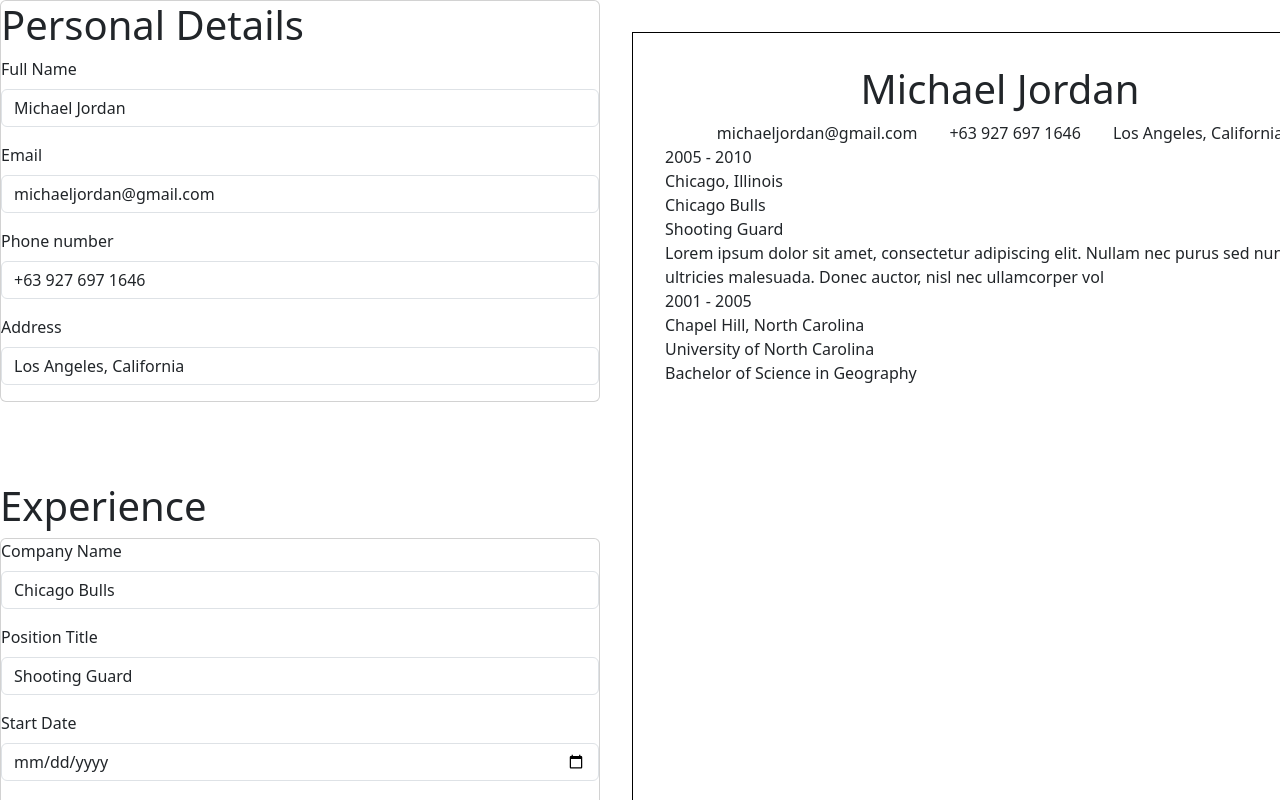
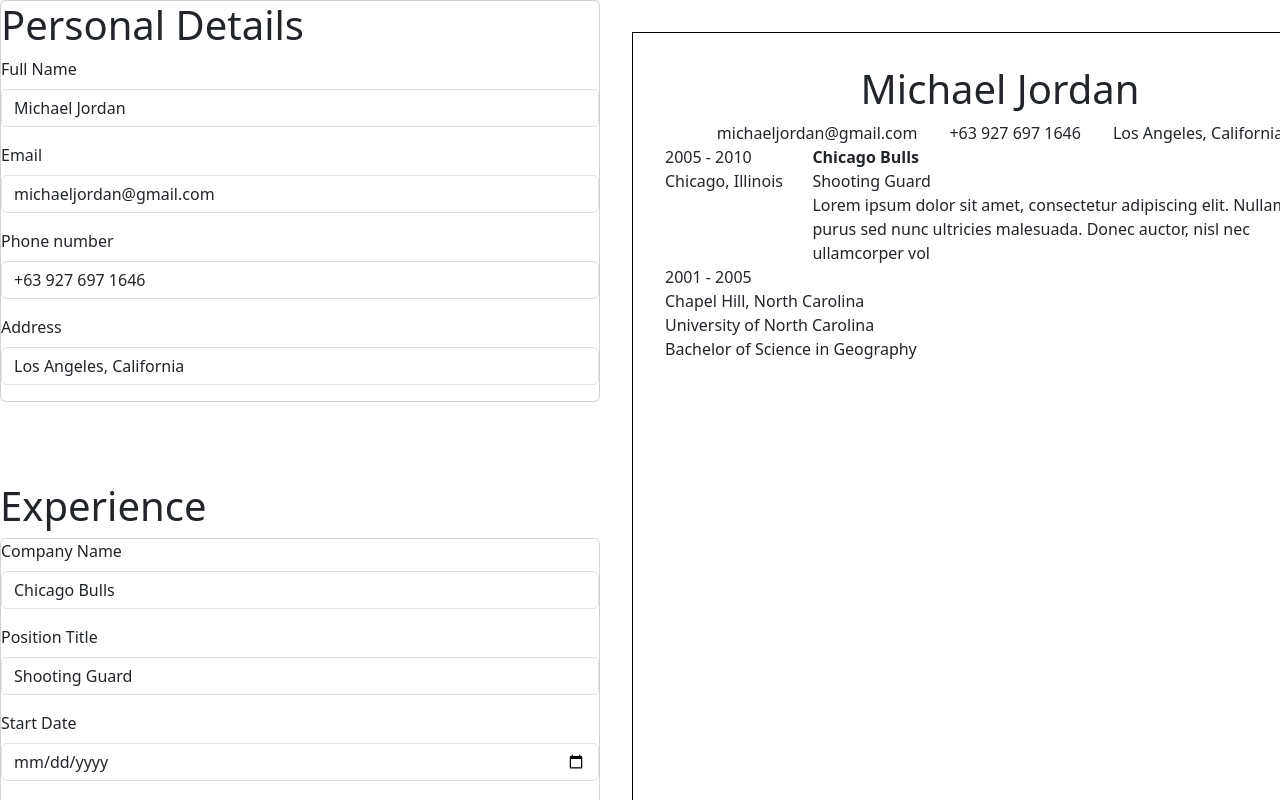
Before and after one commit to neilcasas/resume, a React (Vite) app: page / in a window 1280 px wide. Shown: the top 800 px of the page. Built offline with nearby package versions, Linux system fonts and the light colour scheme.

Commit message:
added styling to experience cv component

```diff
--- a/src/components/ExperienceCV.tsx
+++ b/src/components/ExperienceCV.tsx
@@ -1,5 +1,5 @@
 import { ExperienceObject } from "./CV";
-
+import "../styles/ExperienceCV.scss";
 function ExperienceCV(props: ExperienceObject) {
   return (
     <div className="exp-component">
--- /dev/null
+++ b/src/styles/ExperienceCV.scss
@@ -0,0 +1,10 @@
+.exp-component {
+  display: flex;
+
+  .exp-left {
+    width: 45%;
+  }
+  .exp-company {
+    font-weight: bold;
+  }
+}
```
